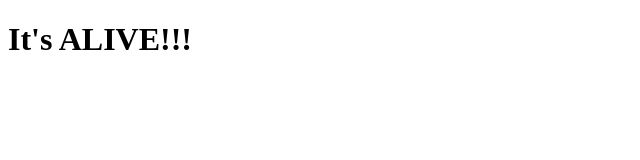
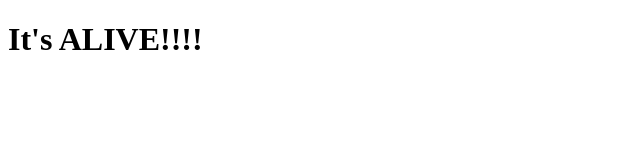
Before and after one commit to bethmiddlemass/AzureTest, a plain HTML site: page index.html in a window 1280 px wide. Shown: the full height of the page, 0-640 px from the left. Drawn offline with Linux system fonts and the light colour scheme.

Commit message:
New Message

```diff
--- a/index.html
+++ b/index.html
@@ -5,6 +5,6 @@
     <title>Deployment Test</title>
 </head>
 <body>
-<H1>It's ALIVE!!!</H1>
+<H1>It's ALIVE!!!!</H1>
 </body>
 </html>
```
